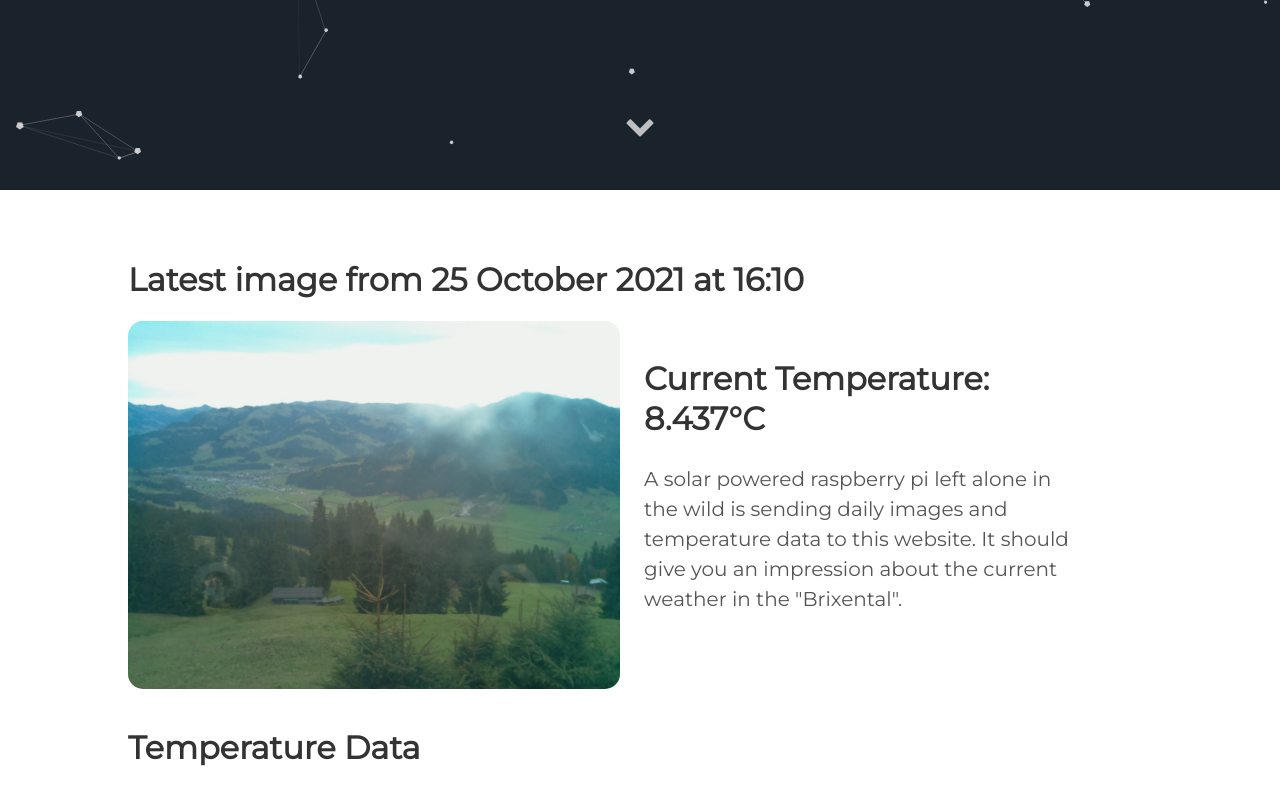
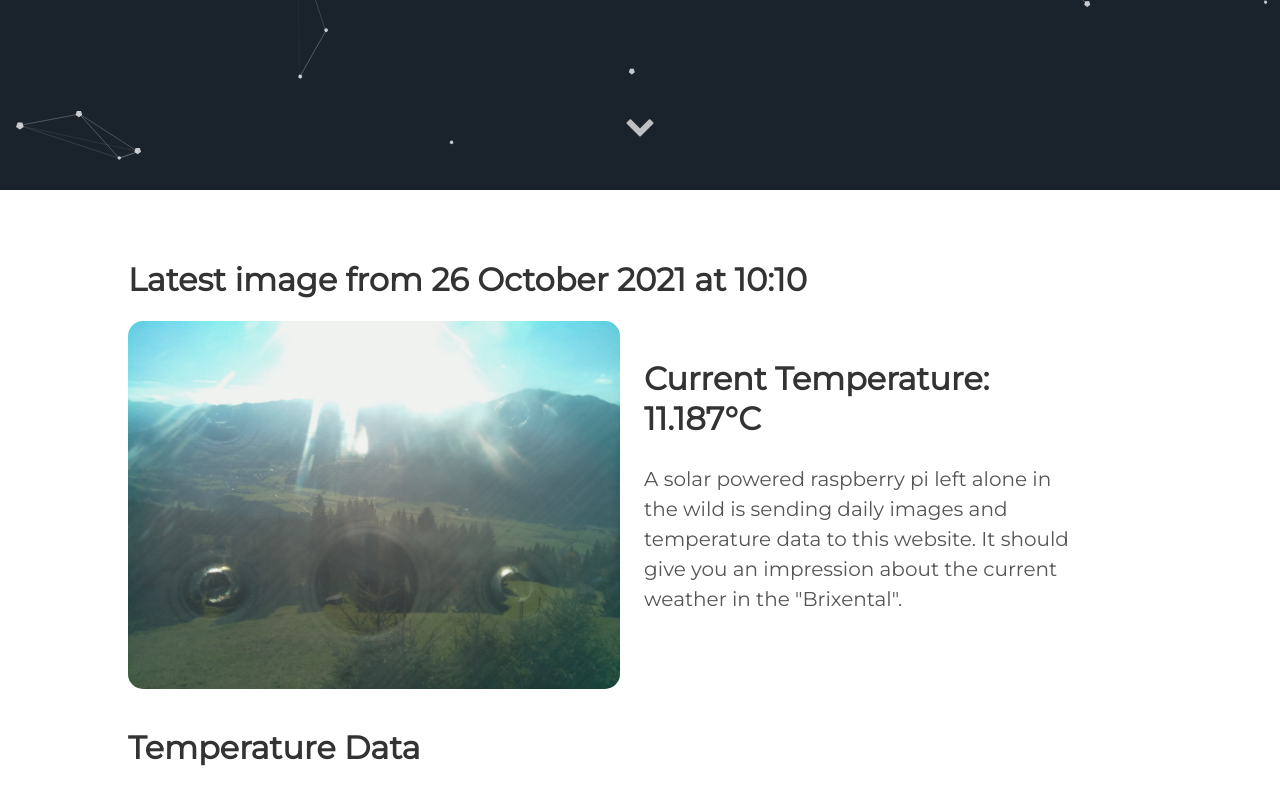
Before and after one commit to vektorious/vektorious.github.io, a Jekyll site: the page built from resources/huette.md, in a window 1280 px wide and 900 px high, scrolled down 710 px. Shown: the top 805 px of the window. Built offline with Jekyll 4.4.1, drawn with Linux system fonts in a browser that asks for light colours.

Commit message:
I'm a bot beep boop

```diff
--- a/resources/huette.md
+++ b/resources/huette.md
@@ -6,13 +6,13 @@ image: '/assets/img/'
 description: 'Live image from the Austrian alps'
 twitter_text: ' '
 ---
-## Latest image from 25 October 2021 at 16:10
+## Latest image from 26 October 2021 at 10:10
 <div class="huette">
   <div class="huette-image">
     <img src="{{ "/assets/img/huette.jpg" | prepend: site.baseurl }}">
   </div>
   <div class="huette-text">
-        <h2>Current Temperature: 8.437°C</h2>
+        <h2>Current Temperature: 11.187°C</h2>
         <p>A solar powered raspberry pi left alone in the wild is sending daily images and temperature data to this website. It should give you an impression about the current weather in the "Brixental".</p>
 
   </div>
```
Also changed, not shown: rpi-script/2021-10-26_100916.txt (renamed from rpi-script/2021-10-25_160918.txt, +5 -5 lines), rpi-script/huette.md (+2 -2 lines), assets/img/huette.jpg, assets/img/temp_plot.png, rpi-script/temp_plot.png, 1 other file.
